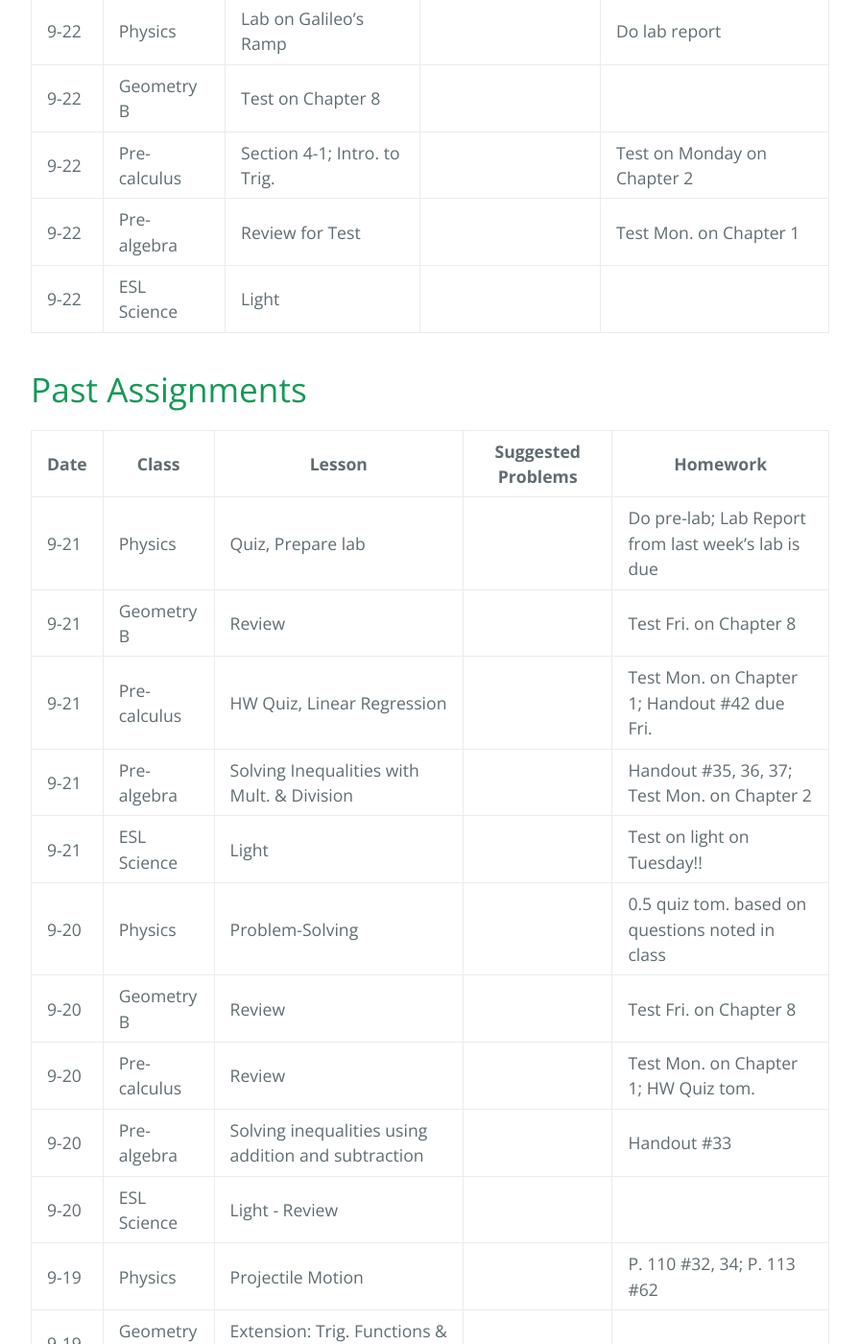
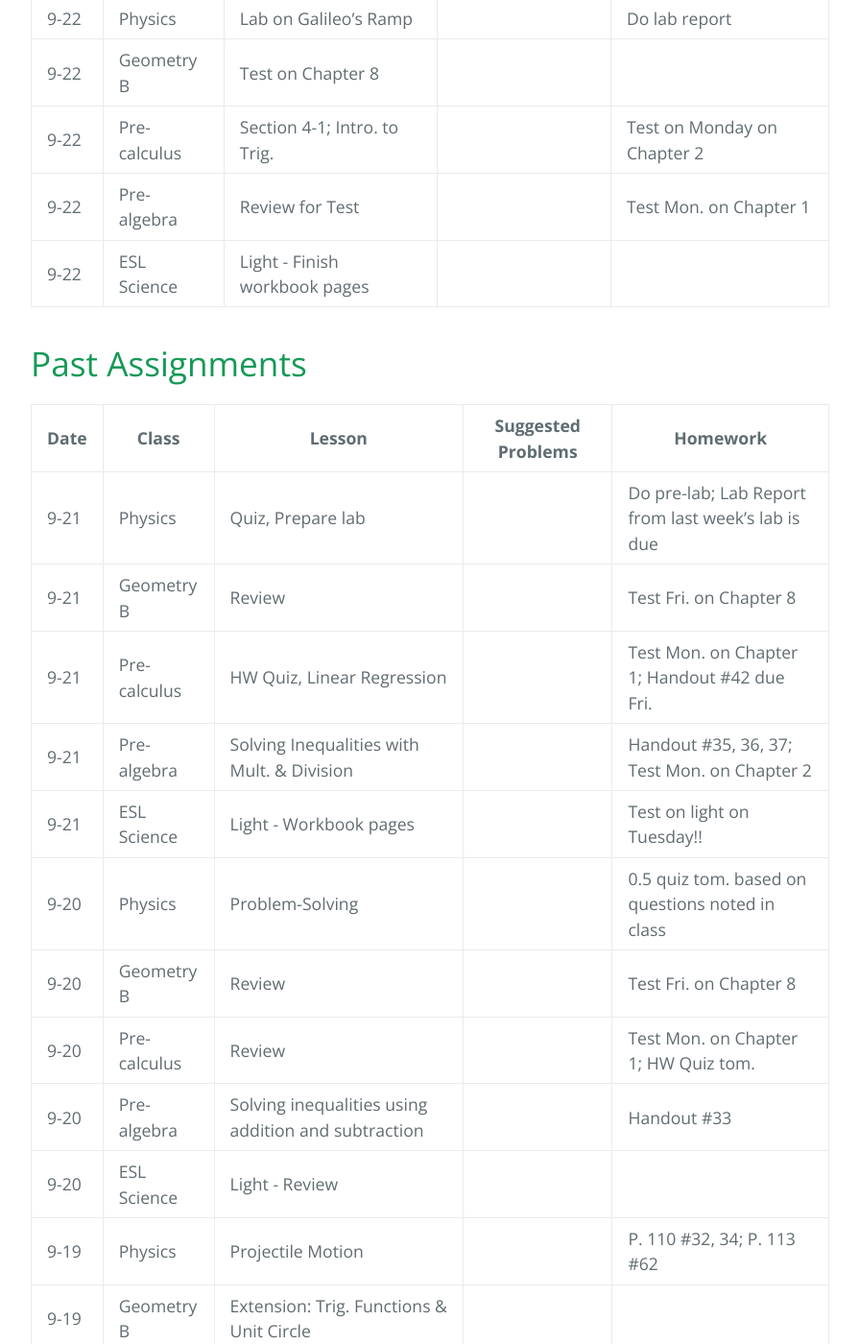
Before and after one commit to gpayoo/gpayoo, a Jekyll site: the page built from index.md, in a window 1280 px wide and 1400 px high, scrolled down 641 px. Shown: the whole window at 96% size, without its empty margins (192-1087 px from the left). Built offline with Jekyll 4.4.1, drawn with Linux system fonts in a browser that asks for light colours; our own code applies the rules of GitHub Pages for plain Markdown files.

Commit message:
Update index.md

```diff
--- a/index.md
+++ b/index.md
@@ -13,7 +13,7 @@ layout: default
 | 9-22 | Geometry B | Test on Chapter 8 | | |
 | 9-22 | Pre-calculus | Section 4-1; Intro. to Trig.  | |  Test on Monday on Chapter 2
 | 9-22 | Pre-algebra | Review for Test| | Test Mon. on Chapter 1
-| 9-22 | ESL Science | Light |  |
+| 9-22 | ESL Science | Light - Finish workbook pages |  |
 
 # [](#header-2) Past Assignments
 
@@ -23,7 +23,7 @@ layout: default
 | 9-21 | Geometry B | Review | |  Test Fri. on Chapter 8|
 | 9-21 | Pre-calculus | HW Quiz, Linear Regression | | Test Mon. on Chapter 1; Handout #42 due Fri.
 | 9-21 | Pre-algebra | Solving Inequalities with Mult. & Division | | Handout #35, 36, 37; Test Mon. on Chapter 2
-| 9-21 | ESL Science | Light | | Test on light on Tuesday!!
+| 9-21 | ESL Science | Light - Workbook pages | | Test on light on Tuesday!!
 | 9-20 | Physics | Problem-Solving| | 0.5 quiz tom. based on questions noted in class
 | 9-20 | Geometry B | Review | | Test Fri. on Chapter 8|
 | 9-20 | Pre-calculus |  Review | | Test Mon. on Chapter 1; HW Quiz tom.
```
